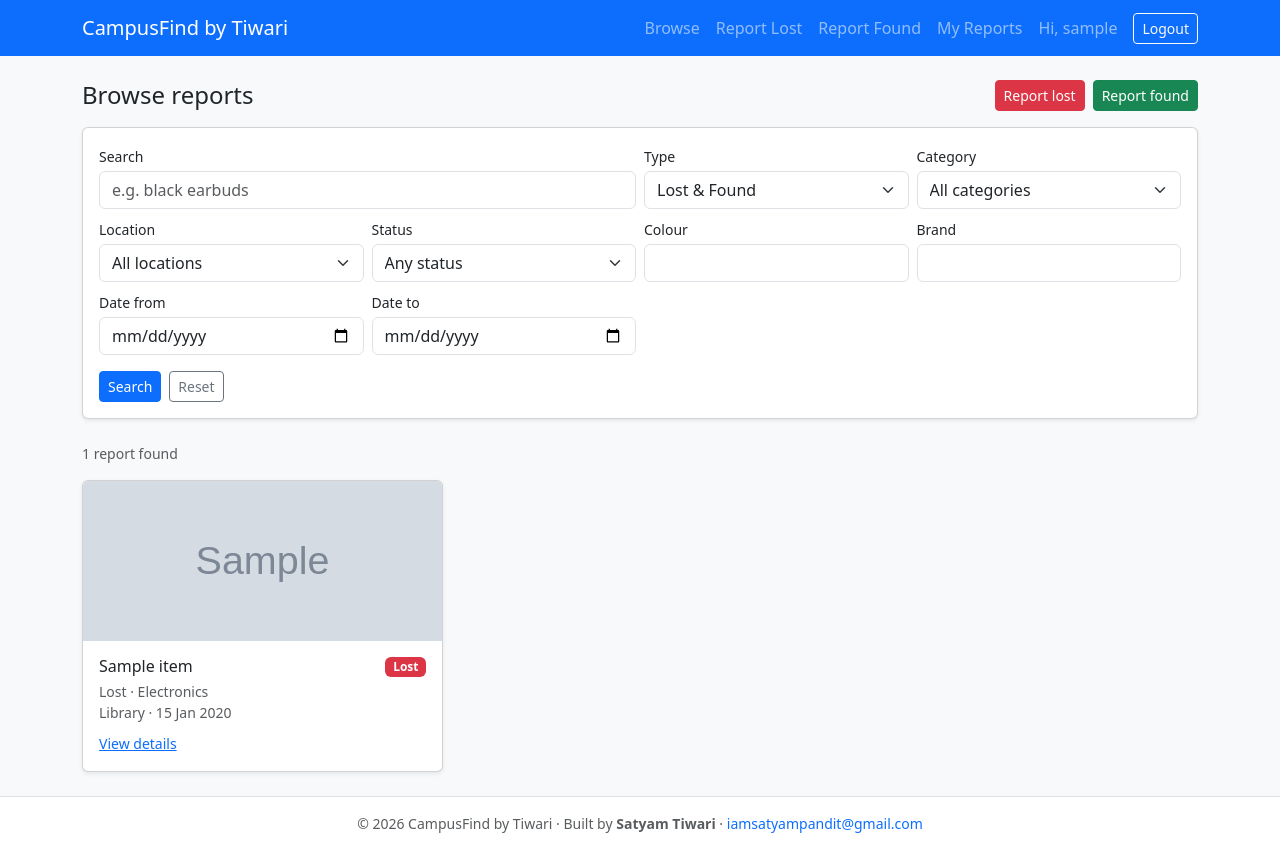
After one commit to tiwari1920/smart-lost-found, a Django app: page /items/browse/ in a window 1280 px wide. The commit adds this page. Run offline with Django 5.2, Linux system fonts and the light colour scheme; a user stored in the database is signed in; tables that the repository leaves empty hold one stand-in row (values such as "Sample post"); grey boxes marked "Sample" are stand-in pictures.

Commit message:
Added item search and filtering features in the project

```diff
--- a/items/forms.py
+++ b/items/forms.py
@@ -53,3 +53,43 @@ class ItemForm(BootstrapFormMixin, forms.ModelForm):
             if image.size > MAX_IMAGE_MB * 1024 * 1024:
                 raise forms.ValidationError(f'Image is too large. Maximum size is {MAX_IMAGE_MB} MB.')
         return image
+
+
+class ItemFilterForm(BootstrapFormMixin, forms.Form):
+    q = forms.CharField(
+        required=False, label='Search',
+        widget=forms.TextInput(attrs={'placeholder': 'e.g. black earbuds'}),
+    )
+    item_type = forms.ChoiceField(
+        required=False, label='Type',
+        choices=[('', 'Lost & Found')] + Item.TYPE_CHOICES,
+    )
+    category = forms.ChoiceField(
+        required=False,
+        choices=[('', 'All categories')] + Item.CATEGORY_CHOICES,
+    )
+    location = forms.ChoiceField(
+        required=False,
+        choices=[('', 'All locations')] + Item.LOCATION_CHOICES,
+    )
+    status = forms.ChoiceField(
+        required=False,
+        choices=[('', 'Any status')] + Item.STATUS_CHOICES,
+    )
+    color = forms.CharField(required=False, label='Colour')
+    brand = forms.CharField(required=False)
+    date_from = forms.DateField(
+        required=False, label='Date from',
+        widget=forms.DateInput(attrs={'type': 'date'}),
+    )
+    date_to = forms.DateField(
+        required=False, label='Date to',
+        widget=forms.DateInput(attrs={'type': 'date'}),
+    )
+
+    def clean(self):
+        cleaned = super().clean()
+        start, end = cleaned.get('date_from'), cleaned.get('date_to')
+        if start and end and start > end:
+            raise forms.ValidationError('"Date from" cannot be after "Date to".')
+        return cleaned
--- a/items/urls.py
+++ b/items/urls.py
@@ -5,6 +5,8 @@ from . import views
 urlpatterns = [
     path('report/lost/', views.report_lost, name='report_lost'),
         path('report/found/',views.report_found, name='report_found'),
+    path('browse/', views.browse_items, name='browse_items'),
+        path('mine/', views.my_reports, name='my_reports'),
     path('mine/', views.my_reports, name='my_reports'),
     path('<int:pk>/', views.item_detail, name='item_detail'),
     path('<int:pk>/edit/', views.item_edit, name='item_edit'),
--- a/items/views.py
+++ b/items/views.py
@@ -1,10 +1,14 @@
 from django.contrib import messages
 from django.contrib.auth.decorators import login_required
+from django.core.paginator import Paginator
 from django.shortcuts import get_object_or_404, redirect, render
 from django.views.decorators.http import require_POST
 
-from .forms import ItemForm
+from .filters import apply_filters
+from .forms import ItemFilterForm, ItemForm
 from .models import Item
+
+ITEMS_PER_PAGE = 9
 
 
 @login_required
@@ -108,3 +112,28 @@ def report_found(request):
 
     return render(request, 'items/item_form.html',
                   {'form': form, 'heading': 'Report a found item', 'note': note})
+
+@login_required
+def browse_items(request):
+    form = ItemFilterForm(request.GET or None)  # GET: filters stay in the URL
+    items = Item.objects.all()
+
+    if form.is_bound:
+        if form.is_valid():
+            items = apply_filters(items, form.cleaned_data)
+        else:
+            items = items.none()  # invalid filters: show no results, plus the errors
+
+    paginator = Paginator(items, ITEMS_PER_PAGE)
+    page_obj = paginator.get_page(request.GET.get('page'))
+
+    # Keep the filters when moving between pages (everything except "page")
+    params = request.GET.copy()
+    params.pop('page', None)
+
+    return render(request, 'items/browse.html', {
+        'form': form,
+        'page_obj': page_obj,
+        'total': paginator.count,
+        'query_string': params.urlencode(),
+    })
--- a/templates/base.html
+++ b/templates/base.html
@@ -19,6 +19,7 @@
     <div class="collapse navbar-collapse" id="mainNav">
       <ul class="navbar-nav ms-auto align-items-lg-center">
         {% if user.is_authenticated %}
+          <li class="nav-item"><a class="nav-link" href="{% url 'browse_items' %}">Browse</a></li>
           <li class="nav-item"><a class="nav-link" href="{% url 'report_lost' %}">Report Lost</a></li>
           <li class="nav-item"><a class="nav-link" href="{% url 'report_found' %}">Report Found</a></li>
           <li class="nav-item"><a class="nav-link" href="{% url 'my_reports' %}">My Reports</a></li>
--- a/templates/home.html
+++ b/templates/home.html
@@ -7,7 +7,10 @@
   {% if user.is_authenticated %}
     <a href="{% url 'report_lost' %}" class="btn btn-danger btn-lg me-2">I lost something</a>
     <a href="{% url 'report_found' %}" class="btn btn-success btn-lg">I found something</a>
-    <p class="mt-3 mb-0"><a href="{% url 'my_reports' %}">View my reports</a></p>
+    <p class="mt-3 mb-0">
+      <a href="{% url 'browse_items' %}">Browse all reports</a> &middot;
+      <a href="{% url 'my_reports' %}">My reports</a>
+    </p>
   {% else %}
     <a href="{% url 'register' %}" class="btn btn-primary btn-lg me-2">Get started</a>
     <a href="{% url 'login' %}" class="btn btn-outline-primary btn-lg">Login</a>
--- /dev/null
+++ b/templates/includes/item_card.html
@@ -0,0 +1,20 @@
+<div class="card h-100 shadow-sm">
+  {% if item.image %}
+    <img src="{{ item.image.url }}" class="card-img-top"
+         alt="Photo of {{ item.title }}" style="height: 160px; object-fit: cover;">
+  {% else %}
+    <div class="bg-light text-muted d-flex align-items-center justify-content-center"
+         style="height: 160px;">No photo</div>
+  {% endif %}
+  <div class="card-body">
+    <div class="d-flex justify-content-between align-items-start mb-1">
+      <h3 class="h6 mb-0">{{ item.title }}</h3>
+      <span class="badge {{ item.status_badge_class }}">{{ item.get_status_display }}</span>
+    </div>
+    <p class="small text-muted mb-2">
+      {{ item.get_item_type_display }} &middot; {{ item.get_category_display }}<br>
+      {{ item.get_location_display }} &middot; {{ item.date|date:"d M Y" }}
+    </p>
+    <a href="{% url 'item_detail' item.pk %}" class="stretched-link small">View details</a>
+  </div>
+</div>
--- /dev/null
+++ b/templates/items/browse.html
@@ -0,0 +1,74 @@
+{% extends 'base.html' %}
+
+{% block title %}Browse Reports | {{ SITE_TITLE }}{% endblock %}
+
+{% block content %}
+<div class="d-flex justify-content-between align-items-center mb-3">
+  <h2 class="h4 mb-0">Browse reports</h2>
+  <div class="d-flex gap-2">
+    <a href="{% url 'report_lost' %}" class="btn btn-danger btn-sm">Report lost</a>
+    <a href="{% url 'report_found' %}" class="btn btn-success btn-sm">Report found</a>
+  </div>
+</div>
+
+<form method="get" class="card card-body shadow-sm mb-4">
+  {% for error in form.non_field_errors %}
+    <div class="alert alert-danger py-2">{{ error }}</div>
+  {% endfor %}
+  <div class="row g-2">
+    {% for field in form %}
+      <div class="{% if field.name == 'q' %}col-12 col-md-6{% else %}col-6 col-md-3{% endif %}">
+        <label for="{{ field.id_for_label }}" class="form-label small mb-1">{{ field.label }}</label>
+        {{ field }}
+        {% for error in field.errors %}
+          <div class="text-danger small">{{ error }}</div>
+        {% endfor %}
+      </div>
+    {% endfor %}
+  </div>
+  <div class="d-flex gap-2 mt-3">
+    <button type="submit" class="btn btn-primary btn-sm">Search</button>
+    <a href="{% url 'browse_items' %}" class="btn btn-outline-secondary btn-sm">Reset</a>
+  </div>
+</form>
+
+<p class="text-muted small">{{ total }} report{{ total|pluralize }} found</p>
+
+{% if page_obj %}
+  <div class="row row-cols-1 row-cols-md-2 row-cols-lg-3 g-3">
+    {% for item in page_obj %}
+      <div class="col">
+        {% include 'includes/item_card.html' %}
+      </div>
+    {% endfor %}
+  </div>
+
+  {% if page_obj.has_other_pages %}
+    <nav class="mt-4" aria-label="Pages">
+      <ul class="pagination justify-content-center">
+        {% if page_obj.has_previous %}
+          <li class="page-item">
+            <a class="page-link" href="?{% if query_string %}{{ query_string }}&{% endif %}page={{ page_obj.previous_page_number }}">Previous</a>
+          </li>
+        {% else %}
+          <li class="page-item disabled"><span class="page-link">Previous</span></li>
+        {% endif %}
+
+        <li class="page-item disabled">
+          <span class="page-link">Page {{ page_obj.number }} of {{ page_obj.paginator.num_pages }}</span>
+        </li>
+
+        {% if page_obj.has_next %}
+          <li class="page-item">
+            <a class="page-link" href="?{% if query_string %}{{ query_string }}&{% endif %}page={{ page_obj.next_page_number }}">Next</a>
+          </li>
+        {% else %}
+          <li class="page-item disabled"><span class="page-link">Next</span></li>
+        {% endif %}
+      </ul>
+    </nav>
+  {% endif %}
+{% else %}
+  <div class="alert alert-info">No reports match your search. Try fewer filters.</div>
+{% endif %}
+{% endblock %}
```
Also changed, not shown: items/filters.py (added, +37 -0 lines).
